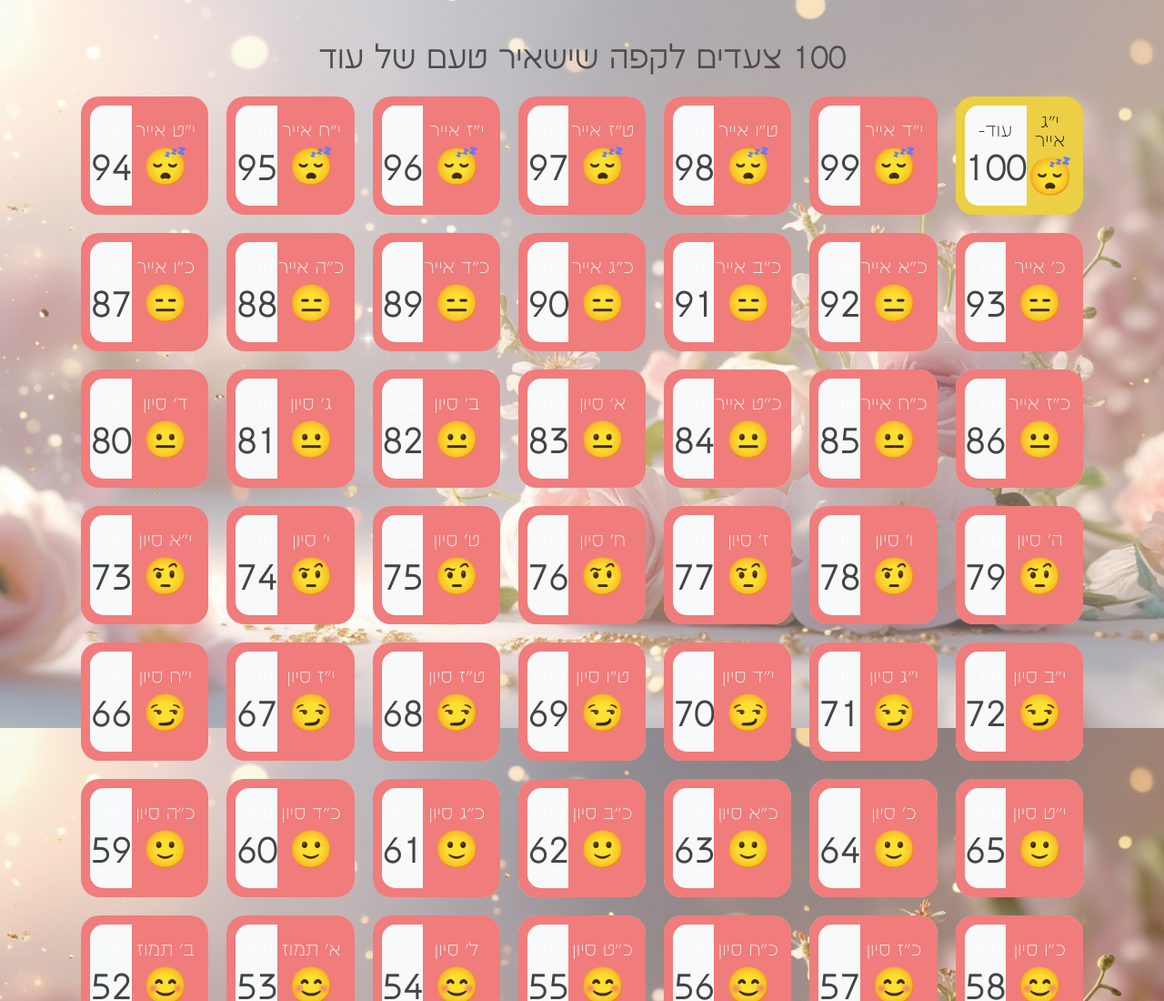
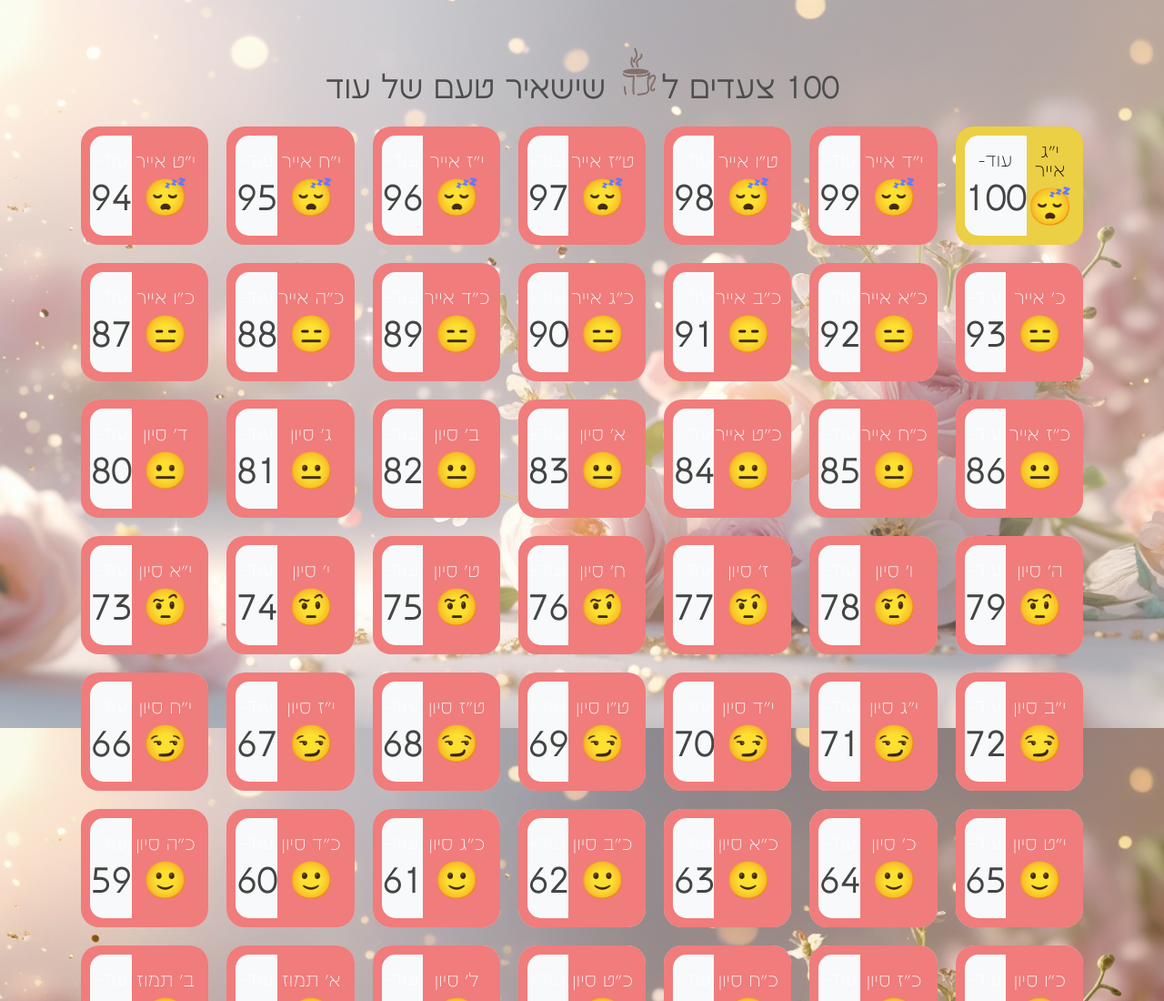
Before and after one commit to bilaMandl/wedding, a plain HTML site: page index.html in a window 1280 px wide. Shown: the top 1100 px of the page at 91% size. Drawn offline with nearby package versions, Linux system fonts and the light colour scheme.

Commit message:
add the coffee image

```diff
--- a/index.html
+++ b/index.html
@@ -8,7 +8,7 @@
 </head>
 <body>
   <div class="background-overlay"></div>
-  <h1>100 צעדים לקפה שישאיר טעם של עוד</h1>
+  <h1>100 צעדים ל<img src="./coffee.svg" alt="" id="coffeeImg"> שישאיר טעם של עוד</h1>
   <div class="grid" id="calendar"></div>
   <div id="popup" class="popup hidden">
     <div id="popup-content"></div>
--- a/wedding.css
+++ b/wedding.css
@@ -154,7 +154,9 @@ background-color: gold;}
     box-shadow: 0 0 20px rgba(0,0,0,0.3);
   }
 
-
+#coffeeImg{
+  width: 50px;
+}
   .day-box.open {
     position: fixed;
     top: 50%;
```
Also changed, not shown: coffee.svg (added).
